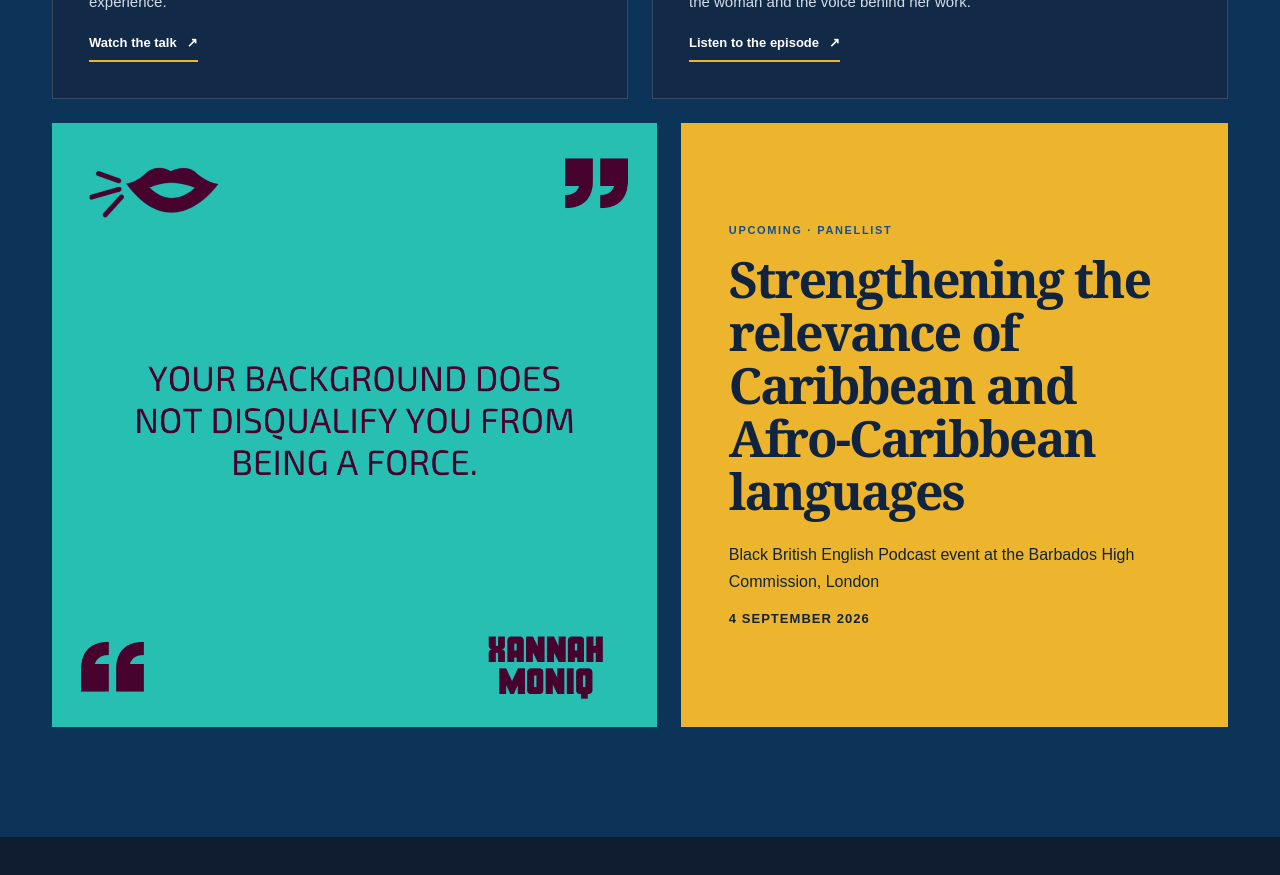
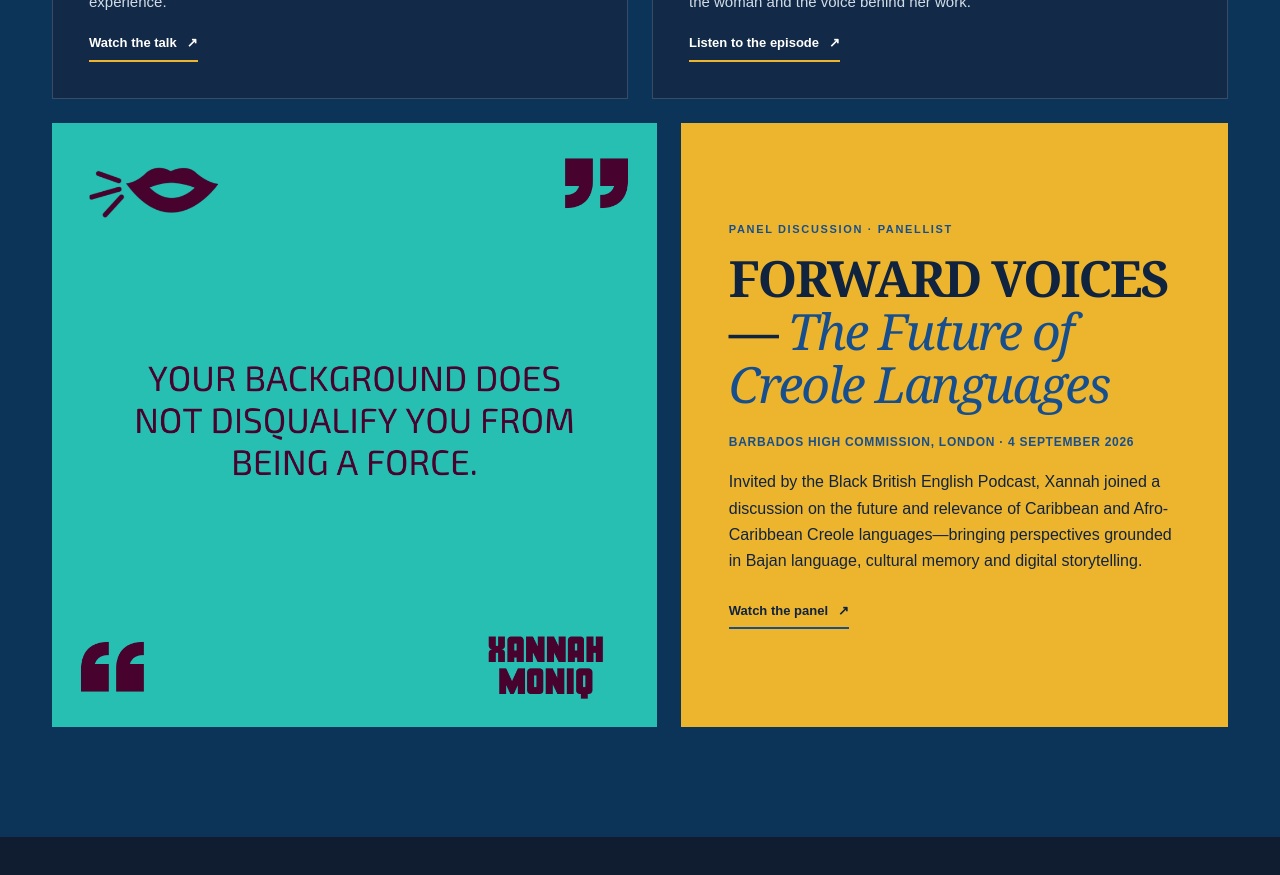
Before and after one commit to bajanspundenet/bajanspundenet, a Next.js app: page / in a window 1280 px wide. Shown: the part 6020-6895 px from the top of the page. Built offline with nearby package versions, Linux system fonts and the light colour scheme.

Commit message:
Update completed panel appearance

```diff
--- a/app/page.tsx
+++ b/app/page.tsx
@@ -156,12 +156,13 @@ export default function Home() {
 
         <div className="appearance-lower">
           <figure className="appearance-quote"><img src="/taboo-quote.png" alt="Your background does not disqualify you from being a force — Xannah Moniq" /></figure>
-          <aside className="upcoming-appearance">
-            <p className="card-kicker">Upcoming · Panellist</p>
-            <h3>Strengthening the relevance of Caribbean and Afro-Caribbean languages</h3>
-            <p>Black British English Podcast event at the Barbados High Commission, London</p>
-            <strong>4 September 2026</strong>
-          </aside>
+          <article className="panel-appearance">
+            <p className="card-kicker">Panel discussion · Panellist</p>
+            <h3>FORWARD VOICES — <em>The Future of Creole Languages</em></h3>
+            <p className="appearance-meta">Barbados High Commission, London · 4 September 2026</p>
+            <p>Invited by the Black British English Podcast, Xannah joined a discussion on the future and relevance of Caribbean and Afro-Caribbean Creole languages—bringing perspectives grounded in Bajan language, cultural memory and digital storytelling.</p>
+            <a className="appearance-link" href="https://www.youtube.com/live/Y05oTWCfSgg?si=ndBxgeFeMq8xyeq4" target="_blank" rel="noreferrer" aria-label="Watch FORWARD VOICES: The Future of Creole Languages on YouTube">Watch the panel <Arrow /></a>
+          </article>
         </div>
       </section>
 
```
Also changed, not shown: app/globals.css.
